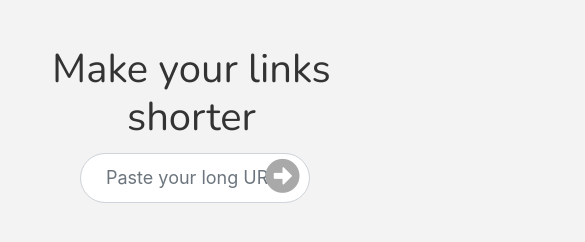
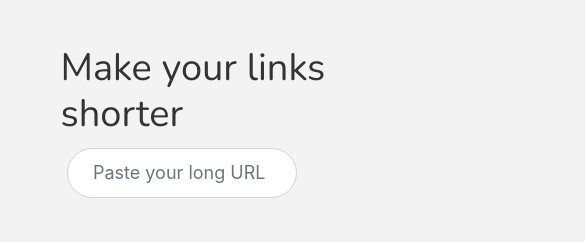
Before and after one commit to SinghVikram97/url-shortener, a website: page public/index.html in a window 390 px wide. Shown: the top 242 px of the page, 585 px wide, since content can reach past the window. Drawn offline with nearby package versions, Linux system fonts and the light colour scheme.

Commit message:
Added media queries

```diff
--- a/public/Css/index.css
+++ b/public/Css/index.css
@@ -7,6 +7,7 @@ body{
     font-weight: 300;
     color: rgb(51,51,51);
     margin: 8px 0 0;
+    padding-left: 21.3%;
 }
 #url{
     height: 50px;
@@ -21,8 +22,8 @@ body{
     color: #a9a9a9;
     font-size: 35px;
     position: absolute;
-    left: -60px;
-    top:5px
+    left: -66%;
+    top: 12%;
 }
 #shortLink{
     font-size: 25px;
@@ -52,3 +53,44 @@ body{
 #copymsgRow{
     padding-top: 0.5%;
 }
+@media screen and (max-width: 1200px) {
+   #inputCol{
+       margin-left:3.3% !important;
+   }
+    #submit{
+        position: absolute;
+        left: -75%;
+        top: 14%;
+    }
+}
+@media screen and (max-width: 992px) {
+    #inputCol{
+        margin-left:2% !important;
+    }
+    #submit{
+        position: absolute;
+        left: -101%;
+        top: 14.5%;
+    }
+}
+
+@media screen and (max-width: 768px) {
+
+    #heading{
+        font-size: 38px;
+    }
+
+    #headingCol{
+        margin-left:-8% !important;
+    }
+
+    #inputCol{
+        margin-left: 5% !important;
+    }
+    #submit{
+        position: absolute;
+        left: 1020%;
+        top: -4200%;
+    }
+
+}
--- a/public/index.html
+++ b/public/index.html
@@ -17,21 +17,21 @@
 <body>
 <div class="container">
     <div class="row" style="padding-top: 10%">
-        <div class="col-md-3"></div>
-        <div class="col-md-6 text-center" style="padding-left: 2%">
+        <div class="col-sm-0 col-md-0 col-lg-2 col-xl-2"></div>
+        <div class="col-sm-12 col-md-12 col-lg-8 col-xl-8" id="headingCol">
             <h1 id="heading">Make your links shorter</h1>
         </div>
-        <div class="col-md-3"></div>
+        <div class="col-sm-0 col-md-0 col-lg-2 col-xl-2"></div>
     </div>
     <div class="row" style="padding-top: 3%">
-        <div class="col-md-3 col-2 " id="off"></div>
-        <div class="col-md-6 col-8">
+        <div class="col-1 col-sm-0 col-md-3 col-lg-3 " id="off"></div>
+        <div class="col-8 col-sm-11 col-md-6 col-lg-6 " id="inputCol">
             <input type="text" class="form-control" id="url" placeholder="Paste your long URL">
         </div>
-        <div class="col-md-1 col-2">
+        <div class="col-2 col-sm-1 col-md-1 col-lg-1 ">
             <i class="fas fa-arrow-alt-circle-right" id="submit"></i>
         </div>
-        <div class="col-md-2 col-0"></div>
+        <div class="col-1 col-sm-0 col-md-2 col-lg-2 "></div>
     </div>
     <div class="row text-center" style="padding-top: 3%">
         <div class="col pt-1" id="copyDiv">
```
